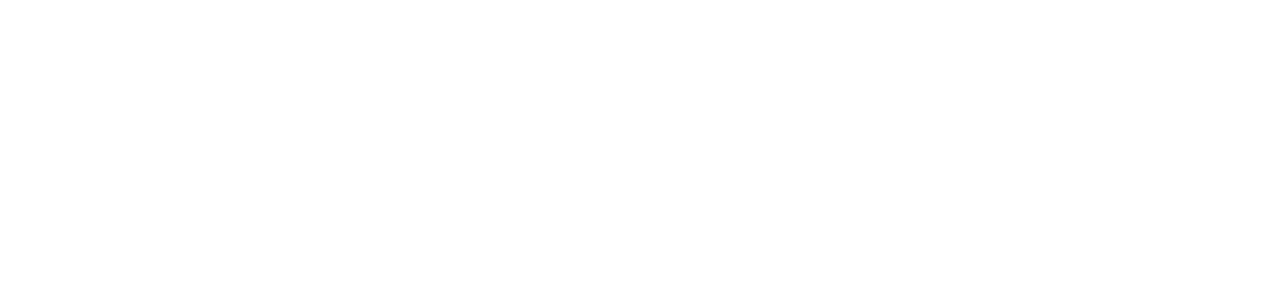
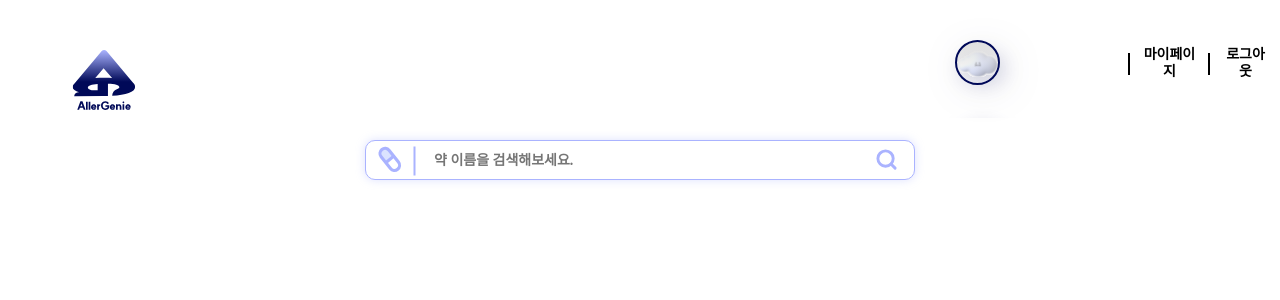
Before and after one commit to 9oormthon-univ/TEAM_3_2, a React (Create React App) app in the folder front/: page /search in a window 1280 px wide. Before the commit this address had no page. Shown: the top 300 px of the page. Built offline with nearby package versions, Linux system fonts and the light colour scheme; a web font is replaced by a local one.

Commit message:
[inital] 검색페이지

```diff
--- a/front/src/App.js
+++ b/front/src/App.js
@@ -3,6 +3,7 @@
 import Main from "./components/Main";
 import LoginPage from "./components/LoginPage";
 import RegisterPage from "./components/RegisterPage";
+import SearchPage from "./components/SearchPage";
 import "./style/style.scss";
 
 const App = () => {
@@ -38,6 +39,12 @@
           path="/register"
           element={<RegisterPage onRegister={handleRegister} />}
         />
+        <Route
+          path="/search"
+          element={
+            <SearchPage username={loginUsername} onLogout={handleLogout} />
+          }
+        />
       </Routes>
     </Router>
   );
--- a/front/src/components/LoginPage.js
+++ b/front/src/components/LoginPage.js
@@ -8,7 +8,7 @@
   const navigate = useNavigate();
 
   const handleLogin = () => {
-    loginUser(username, onLogin, navigate);
+    navigate(`/?id=${username}`);
   };
 
   return (
--- a/front/src/components/Main.js
+++ b/front/src/components/Main.js
@@ -1,7 +1,7 @@
 import React from "react";
-import { Link, useNavigate } from "react-router-dom";
+import { Link, useNavigate, useLocation } from "react-router-dom";
 import Search from "../module/Search";
-import Logo from "../img/logo.svg";
+import Logo from "../module/Logo";
 import Nav from "../module/Nav";
 import Background from "../module/Background";
 import MedGuideBox from "../module/MedGuideBox";
@@ -11,10 +11,17 @@
 const Main = ({ username, onLogout }) => {
   const [searchQuery, setSearchQuery] = React.useState("");
   const navigate = useNavigate();
+  const location = useLocation();
+  const params = new URLSearchParams(location.search);
 
   const handleSearch = (query) => {
     setSearchQuery(query);
     console.log(`검색어: ${query}`);
+    const idFromQuery = params.get("id"); // Assuming you have idFromQuery available
+    const userId = username || idFromQuery;
+
+    // Use navigate to go to the search page with both id and query parameters
+    navigate(`/search?id=${userId}&query=${query}`);
   };
 
   const handleLogout = () => {
@@ -26,9 +33,9 @@
 
   return (
     <div className="main">
-      <img className="Logo" src={Logo}></img>
+      <Logo />
       <Nav username={username} onLogout={handleLogout} />
-      <Search onSearch={handleSearch} />
+      <Search onSearch={handleSearch} value={searchQuery} />
       <Background />
       <MedGuideBox />
       <MedKnowledgeBox />
--- /dev/null
+++ b/front/src/components/SearchPage.js
@@ -0,0 +1,34 @@
+import React from "react";
+import Logo from "../module/Logo";
+import SearchBar from "../module/Search";
+import { Link, useNavigate, useLocation } from "react-router-dom";
+import Nav from "../module/Nav";
+const SearchPage = ({ username, onLogout }) => {
+  const navigate = useNavigate();
+  const location = useLocation();
+  const searchQueryFromUrl = new URLSearchParams(location.search).get("query");
+  const idFromQuery = new URLSearchParams(location.search).get("id");
+  const [searchQuery, setSearchQuery] = React.useState(
+    searchQueryFromUrl || ""
+  );
+  const handleSearch = (query) => {
+    setSearchQuery(query);
+    console.log(`검색어: ${query}`);
+    const userId = username || idFromQuery;
+    navigate(`/search?id=${userId}&query=${query}`);
+  };
+  const handleLogout = () => {
+    // 로그아웃 로직
+    onLogout();
+    // 홈페이지로 리다이렉트 또는 다른 동작을 수행할 수 있습니다.
+    navigate("/login");
+  };
+  return (
+    <div className="SearchPage">
+      <Logo />
+      <SearchBar onSearch={handleSearch} value={searchQuery} />
+      <Nav username={username} onLogout={handleLogout} />
+    </div>
+  );
+};
+export default SearchPage;
--- /dev/null
+++ b/front/src/module/Logo.js
@@ -0,0 +1,10 @@
+import React from "react";
+import LogoIcon from "../img/logo.svg";
+const Logo = () => {
+  return (
+    <div>
+      <img className="Logo" src={LogoIcon}></img>
+    </div>
+  );
+};
+export default Logo;
--- a/front/src/module/Nav.js
+++ b/front/src/module/Nav.js
@@ -1,9 +1,12 @@
 import React from "react";
+import { useLocation } from "react-router-dom";
 const Nav = ({ username, onLogout }) => {
-  const [isLoggedIn, setIsLoggedIn] = React.useState(false);
-  React.useEffect(() => {
-    setIsLoggedIn(!!username);
-  }, [username]);
+  const location = useLocation();
+  const params = new URLSearchParams(location.search);
+  const idFromQuery = params.get("id");
+
+  const isLoggedIn = !!username || !!idFromQuery;
+
   return (
     <div className="nav">
       <div className="top-info"></div>
@@ -14,7 +17,9 @@
         className="greetings"
         dangerouslySetInnerHTML={{
           __html: isLoggedIn
-            ? `${username} <div class='word2'> 님, 안녕하세요</div>`
+            ? `${
+                username || idFromQuery
+              } <div class='word2'> 님, 안녕하세요</div>`
             : "",
         }}
       ></div>
--- a/front/src/module/Search.js
+++ b/front/src/module/Search.js
@@ -3,41 +3,38 @@
 import SearchIcon from "../img/SearchIcon.svg";
 import AutoComplete from "./AutoComplete";
 
-const SearchBar = ({ onSearch }) => {
-  const [inputValue, setInputValue] = useState("");
+const SearchBar = ({ onSearch, value }) => {
+  const [inputValue, setInputValue] = useState(value || ""); // Initialize with the value from props
   const [searchCompletionVisible, setSearchCompletionVisible] = useState(false);
+
   const handleKeyPress = (e) => {
     if (e.key === "Enter") {
-      onSearch(e.target.value);
+      onSearch(inputValue);
+      setSearchCompletionVisible(false);
     }
   };
+
   const handleInputClick = () => {
     setSearchCompletionVisible(true);
   };
+
   const handleItemSelect = (selectedItem) => {
-    // Handle the selected item here, for example, update the input value
     setInputValue(selectedItem);
-
-    // You can also perform other actions here if needed
-
-    // Close the dropdown
     setSearchCompletionVisible(false);
   };
+
   const showDropDownList = () => {
-    if (inputValue === "") {
-      setSearchCompletionVisible(false);
-    } else {
-      setSearchCompletionVisible(true);
-    }
+    setSearchCompletionVisible(inputValue !== "");
   };
 
   useEffect(() => {
     showDropDownList();
   }, [inputValue]);
+
   return (
     <div>
       <div className="search"></div>
-      <img className="MedIcon" src={MedIcon}></img>
+      <img className="MedIcon" src={MedIcon} alt="MedIcon"></img>
       <div className="line"></div>
       <input
         className="searchbar"
@@ -48,7 +45,7 @@
         onKeyPress={handleKeyPress}
         onClick={handleInputClick}
       />
-      <img className="searchIcon" src={SearchIcon}></img>
+      <img className="searchIcon" src={SearchIcon} alt="SearchIcon"></img>
       {searchCompletionVisible && (
         <AutoComplete inputValue={inputValue} onItemSelect={handleItemSelect} />
       )}
```
